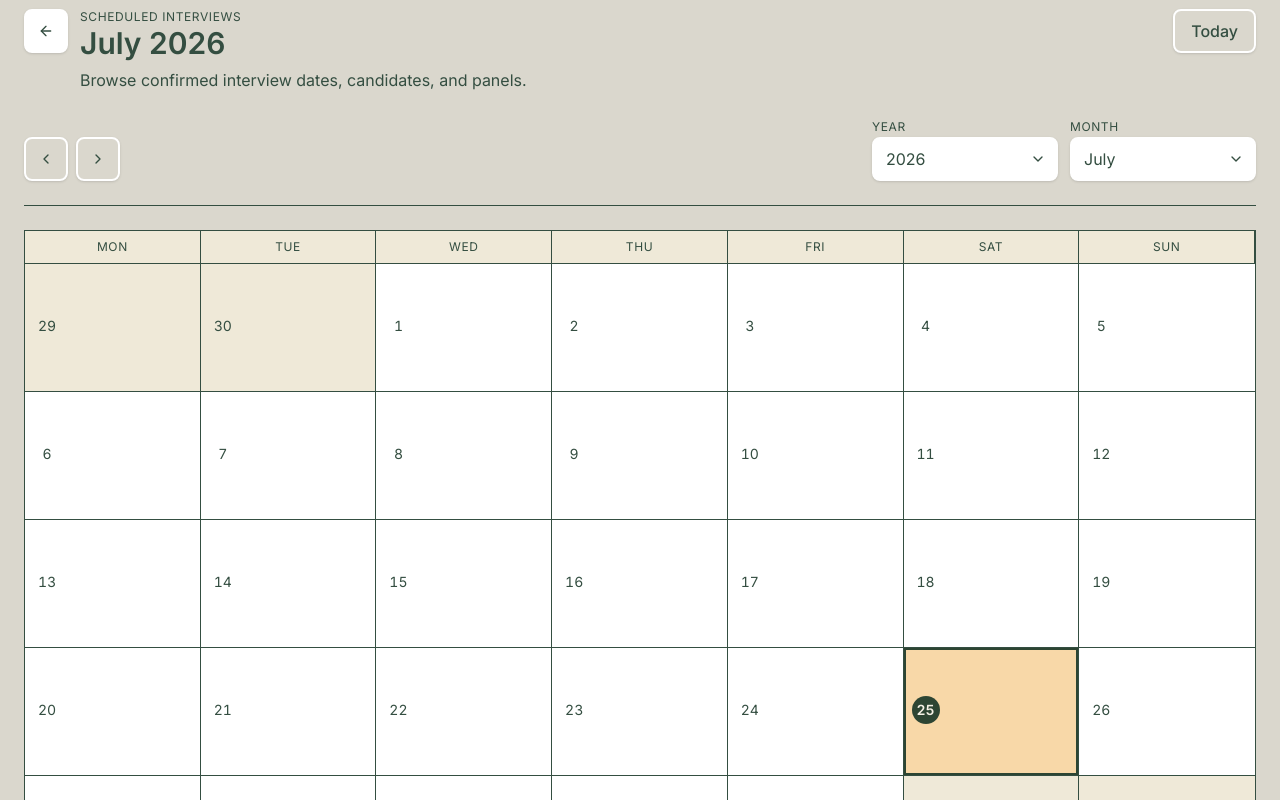
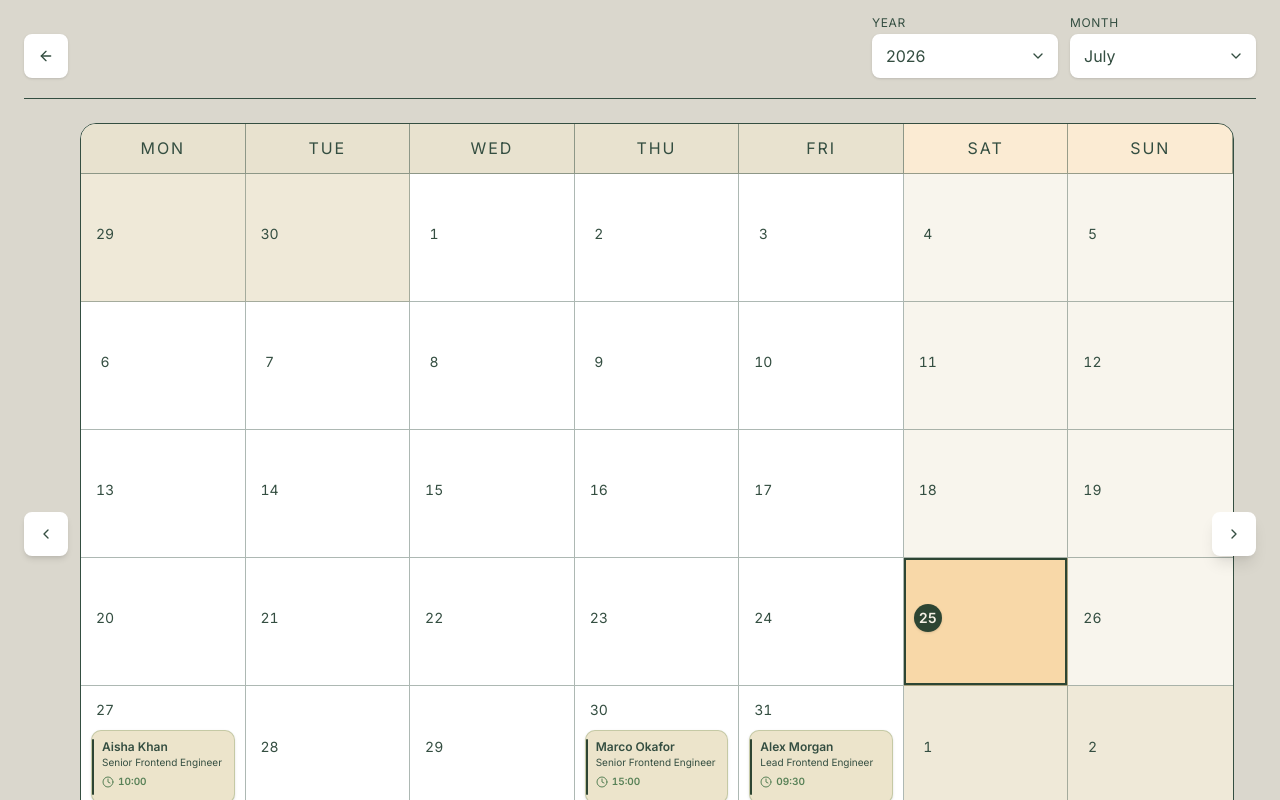
Before and after one commit to davidlaw373-glitch/talentbank-tech-hackathon-2cm, a Next.js app: page /employer/interviews/calendar in a window 1280 px wide. Shown: the part 200-1000 px from the top of the page. Built offline with nearby package versions, Linux system fonts and the light colour scheme.

Commit message:
feat: polish interview calendar layout

```diff
--- a/src/components/features/employer/interviews/interview-calendar.module.css
+++ b/src/components/features/employer/interviews/interview-calendar.module.css
@@ -1,4 +1,58 @@
+.calendarFrame {
+  position: relative;
+  display: grid;
+  grid-template-columns: 2.75rem minmax(0, 1fr);
+  gap: 0.75rem;
+  align-items: center;
+  padding-right: 1.375rem;
+}
+
+.previousRail {
+  grid-column: 1;
+}
+
+.calendarShell {
+  grid-column: 2;
+  min-width: 0;
+  overflow: hidden;
+}
+
+.nextOverlay {
+  position: absolute;
+  top: 50%;
+  right: 0;
+  z-index: 20;
+  transform: translateY(-50%);
+}
+
 .calendarGrid {
   display: grid;
   grid-template-columns: repeat(7, minmax(0, 1fr));
 }
+
+@media (max-width: 639px) {
+  .calendarFrame {
+    grid-template-columns: minmax(0, 1fr) auto auto;
+    gap: 0.5rem;
+    padding-right: 0;
+  }
+
+  .previousRail,
+  .nextOverlay {
+    position: static;
+    transform: none;
+  }
+
+  .previousRail {
+    grid-column: 2;
+  }
+
+  .nextOverlay {
+    grid-column: 3;
+  }
+
+  .calendarShell {
+    grid-column: 1 / -1;
+    grid-row: 2;
+  }
+}
--- a/src/components/features/employer/interviews/interview-calendar.tsx
+++ b/src/components/features/employer/interviews/interview-calendar.tsx
@@ -113,14 +113,12 @@ export function InterviewCalendar({
 
   return (
     <div className="space-y-6">
-      <header className="space-y-5 border-b pb-6">
-        <div className="flex flex-wrap items-start justify-between gap-4">
-          <div className="flex items-start gap-3">
+      <header className="flex flex-col gap-4 border-b pb-5 sm:flex-row sm:items-end sm:justify-between">
         <Button
           asChild
           variant="outline"
           size="icon"
-              className="shrink-0 bg-surface-1 hover:bg-surface-2"
+          className="shrink-0 bg-surface-1 shadow-sm hover:bg-surface-2"
         >
           <Link
             href="/employer/interviews"
@@ -129,51 +127,8 @@ export function InterviewCalendar({
             <ArrowLeft />
           </Link>
         </Button>
-            <div>
-              <p className="text-caption uppercase text-muted-foreground">
-                Scheduled interviews
-              </p>
-              <h1 className="text-heading">
-                {MONTHS[viewMonth]} {viewYear}
-              </h1>
-              <p className="mt-1 text-body text-muted-foreground">
-                Browse confirmed interview dates, candidates, and panels.
-              </p>
-            </div>
-          </div>
-          <Button
-            variant="outline"
-            onClick={() => {
-              setViewYear(today.year);
-              setViewMonth(today.monthIndex);
-              setSelectedDate(today.key);
-            }}
-          >
-            Today
-          </Button>
-        </div>
 
-        <div className="flex flex-col gap-3 md:flex-row md:items-end md:justify-between">
-          <div className="flex items-center gap-2">
-            <Button
-              variant="outline"
-              size="icon"
-              aria-label="Previous month"
-              onClick={() => shiftMonth(-1)}
-            >
-              <ChevronLeft />
-            </Button>
-            <Button
-              variant="outline"
-              size="icon"
-              aria-label="Next month"
-              onClick={() => shiftMonth(1)}
-            >
-              <ChevronRight />
-            </Button>
-          </div>
-
-          <div className="grid grid-cols-2 gap-3 md:w-[24rem]">
+        <div className="grid grid-cols-2 gap-3 sm:w-[24rem]">
           <div className="space-y-1.5">
             <label htmlFor="calendar-year" className="text-caption">
               Year
@@ -200,9 +155,7 @@ export function InterviewCalendar({
             </label>
             <Select
               value={String(viewMonth)}
-                onValueChange={(value) =>
-                  setMonth(viewYear, Number(value))
-                }
+              onValueChange={(value) => setMonth(viewYear, Number(value))}
             >
               <SelectTrigger id="calendar-month" aria-label="Month">
                 <SelectValue />
@@ -217,20 +170,45 @@ export function InterviewCalendar({
             </Select>
           </div>
         </div>
-        </div>
       </header>
 
-      <section>
+      <section
+        aria-label="Scheduled interview calendar"
+        className="space-y-4"
+      >
+        <div className={styles.calendarFrame}>
+          <Button
+            variant="outline"
+            size="icon"
+            aria-label="Previous month"
+            onClick={() => shiftMonth(-1)}
+            className={cn(
+              styles.previousRail,
+              "bg-surface-1 shadow-md hover:bg-highlight-soft",
+            )}
+          >
+            <ChevronLeft />
+          </Button>
+
+          <div
+            className={cn(
+              styles.calendarShell,
+              "rounded-2xl border bg-surface-1 shadow-[0_14px_40px_hsl(var(--foreground)/0.08)]",
+            )}
+          >
             <div
               role="grid"
               aria-label={`${MONTHS[viewMonth]} ${viewYear} calendar`}
-          className={`${styles.calendarGrid} border-x border-t bg-surface-inset`}
+              className={styles.calendarGrid}
             >
-          {WEEKDAYS.map((day) => (
+              {WEEKDAYS.map((day, index) => (
                 <div
                   key={day}
                   role="columnheader"
-              className="border-b border-r px-1 py-2 text-center text-caption last:border-r-0 sm:px-2"
+                  className={cn(
+                    "border-b border-r border-border/50 bg-surface-tint px-1 py-3 text-center text-caption uppercase tracking-[0.12em] text-muted-foreground last:border-r-0 sm:px-2",
+                    index >= 5 && "bg-highlight-soft/50",
+                  )}
                 >
                   {day}
                 </div>
@@ -241,6 +219,7 @@ export function InterviewCalendar({
                 const eventLabel = `${events.length} scheduled ${
                   events.length === 1 ? "interview" : "interviews"
                 }`;
+                const isWeekend = index % 7 >= 5;
 
                 return (
                   <button
@@ -258,52 +237,59 @@ export function InterviewCalendar({
                       }
                     }}
                     className={cn(
-                  "min-h-20 border-b border-r p-1 text-left transition-colors focus-visible:relative focus-visible:z-10 focus-visible:outline-none focus-visible:ring-2 focus-visible:ring-inset focus-visible:ring-ring sm:min-h-32 sm:p-2",
+                      "group min-h-20 border-b border-r border-border/40 p-1.5 text-left transition-[background-color,box-shadow] duration-200 hover:bg-accent-soft/40 focus-visible:relative focus-visible:z-10 focus-visible:outline-none focus-visible:ring-2 focus-visible:ring-inset focus-visible:ring-ring sm:min-h-32 sm:p-2.5",
                       (index + 1) % 7 === 0 && "border-r-0",
                       day.inCurrentMonth
-                    ? "bg-surface-1"
+                        ? isWeekend
+                          ? "bg-surface-inset/45"
+                          : "bg-surface-1"
                         : "bg-surface-inset text-muted-foreground",
                       selectedDate === day.key &&
-                    "bg-highlight-soft ring-2 ring-inset ring-primary",
+                        "bg-highlight-soft ring-2 ring-inset ring-primary hover:bg-highlight-soft",
                     )}
                   >
                     <span className="flex items-center justify-between gap-1">
                       <span
                         className={cn(
-                      "flex h-7 w-7 items-center justify-center rounded-full text-sm tabular-nums",
+                          "flex h-7 w-7 items-center justify-center rounded-full text-sm tabular-nums transition-transform duration-200 group-hover:scale-105",
                           day.isToday &&
-                        "bg-primary font-semibold text-primary-foreground",
+                            "bg-primary font-semibold text-primary-foreground shadow-sm",
                         )}
                       >
                         {day.dayNumber}
                       </span>
                       {events.length > 0 && (
-                    <span className="inline-flex items-center gap-1 text-caption sm:hidden">
+                        <span className="inline-flex items-center gap-1 rounded-full bg-accent-soft px-1.5 py-0.5 text-caption font-semibold text-secondary sm:hidden">
                           <CalendarClock className="h-3 w-3" aria-hidden />
                           {events.length}
                         </span>
                       )}
                     </span>
 
-                <span className="mt-1 hidden space-y-1 sm:block">
+                    <span className="mt-1.5 hidden space-y-1.5 sm:block">
                       {events.slice(0, 2).map((row) => (
                         <span
                           key={row.interview.id}
-                      className="block rounded-md border bg-accent-soft px-2 py-1.5"
+                          className="relative block overflow-hidden rounded-lg border border-accent/30 bg-accent-soft px-2.5 py-2 shadow-sm"
                         >
-                      <span className="block truncate text-xs font-semibold">
+                          <span
+                            aria-hidden
+                            className="absolute inset-y-2 left-0 w-0.5 rounded-full bg-primary"
+                          />
+                          <span className="block truncate text-xs font-semibold text-foreground">
                             {row.candidate.name}
                           </span>
                           <span className="block truncate text-[10px] text-muted-foreground">
                             {row.job.title}
                           </span>
-                      <span className="mt-0.5 block text-[10px] font-medium tabular-nums">
+                          <span className="mt-1 inline-flex items-center gap-1 text-[10px] font-semibold tabular-nums text-secondary">
+                            <Clock className="h-3 w-3" aria-hidden />
                             {formatCalendarTime(row.interview.scheduledAt)}
                           </span>
                         </span>
                       ))}
                       {events.length > 2 && (
-                    <span className="block text-[10px] font-semibold text-secondary">
+                        <span className="block pl-1 text-[10px] font-semibold text-secondary">
                           +{events.length - 2} more
                         </span>
                       )}
@@ -312,22 +298,44 @@ export function InterviewCalendar({
                 );
               })}
             </div>
+          </div>
+
+          <Button
+            variant="outline"
+            size="icon"
+            aria-label="Next month"
+            onClick={() => shiftMonth(1)}
+            className={cn(
+              styles.nextOverlay,
+              "bg-surface-1 shadow-lg hover:bg-highlight-soft",
+            )}
+          >
+            <ChevronRight />
+          </Button>
+        </div>
       </section>
 
-      <section aria-labelledby="selected-day-heading" className="space-y-3">
+      <section
+        aria-labelledby="selected-day-heading"
+        className="space-y-4 rounded-2xl border bg-surface-inset/60 p-4 sm:p-5"
+      >
+        <div className="flex flex-wrap items-end justify-between gap-2">
           <div>
             <p className="text-caption uppercase text-muted-foreground">
               Selected date
             </p>
-          <h2 id="selected-day-heading">{getDateLabel(selectedDate, false)}</h2>
-          <p className="text-meta text-muted-foreground">
+            <h2 id="selected-day-heading" className="text-subheading">
+              {getDateLabel(selectedDate, false)}
+            </h2>
+          </div>
+          <p className="rounded-full border bg-surface-1 px-3 py-1 text-meta text-muted-foreground shadow-sm">
             {selectedRows.length} scheduled{" "}
             {selectedRows.length === 1 ? "interview" : "interviews"}
           </p>
         </div>
 
         {selectedRows.length === 0 ? (
-          <Card>
+          <Card className="border-dashed bg-surface-1/80 shadow-none">
             <CardContent className="flex min-h-28 items-center justify-center p-6 text-center text-body text-muted-foreground">
               No scheduled interviews on this date.
             </CardContent>
```
Lines whose indentation alone changed are shown as unchanged.
